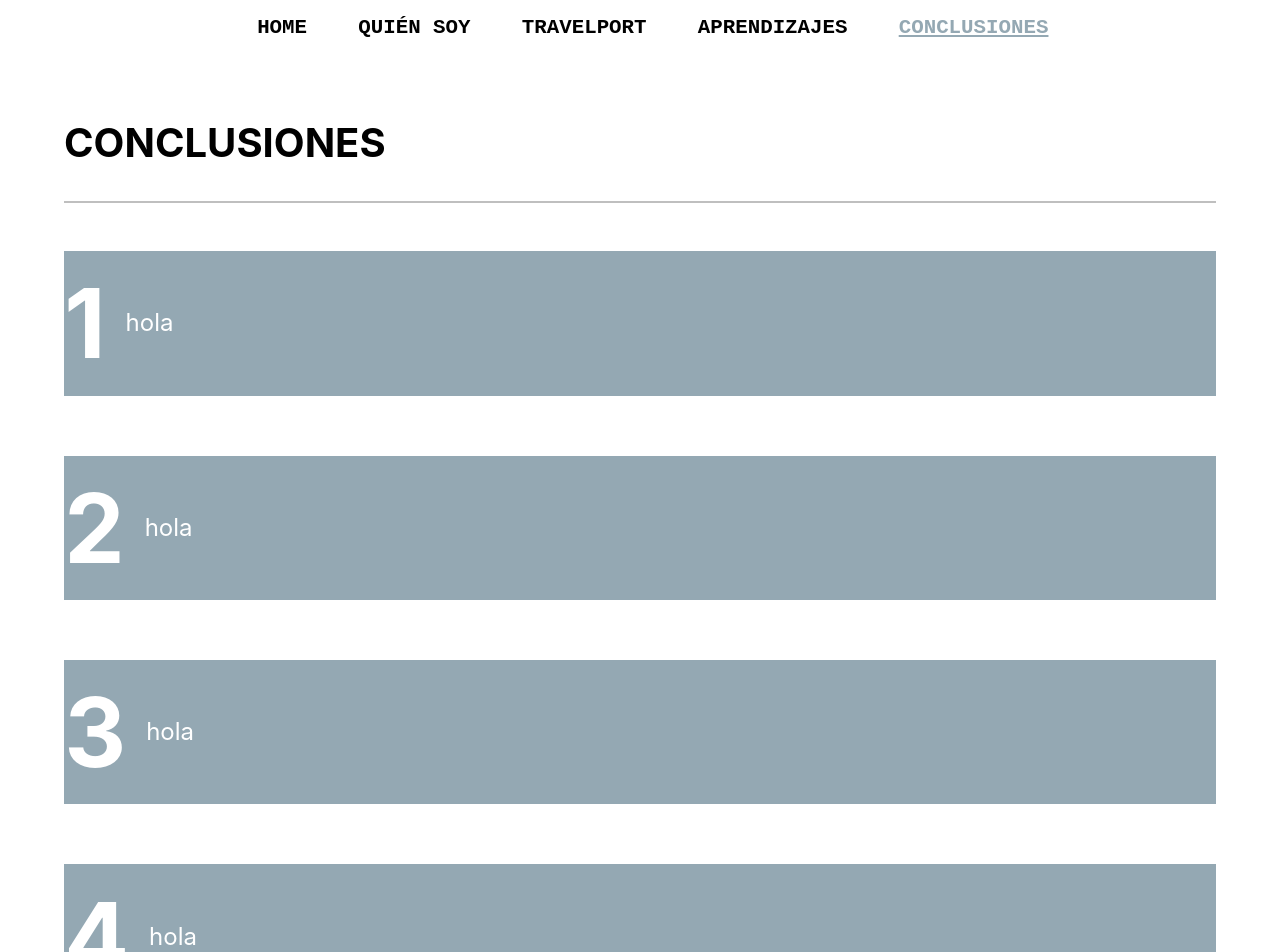
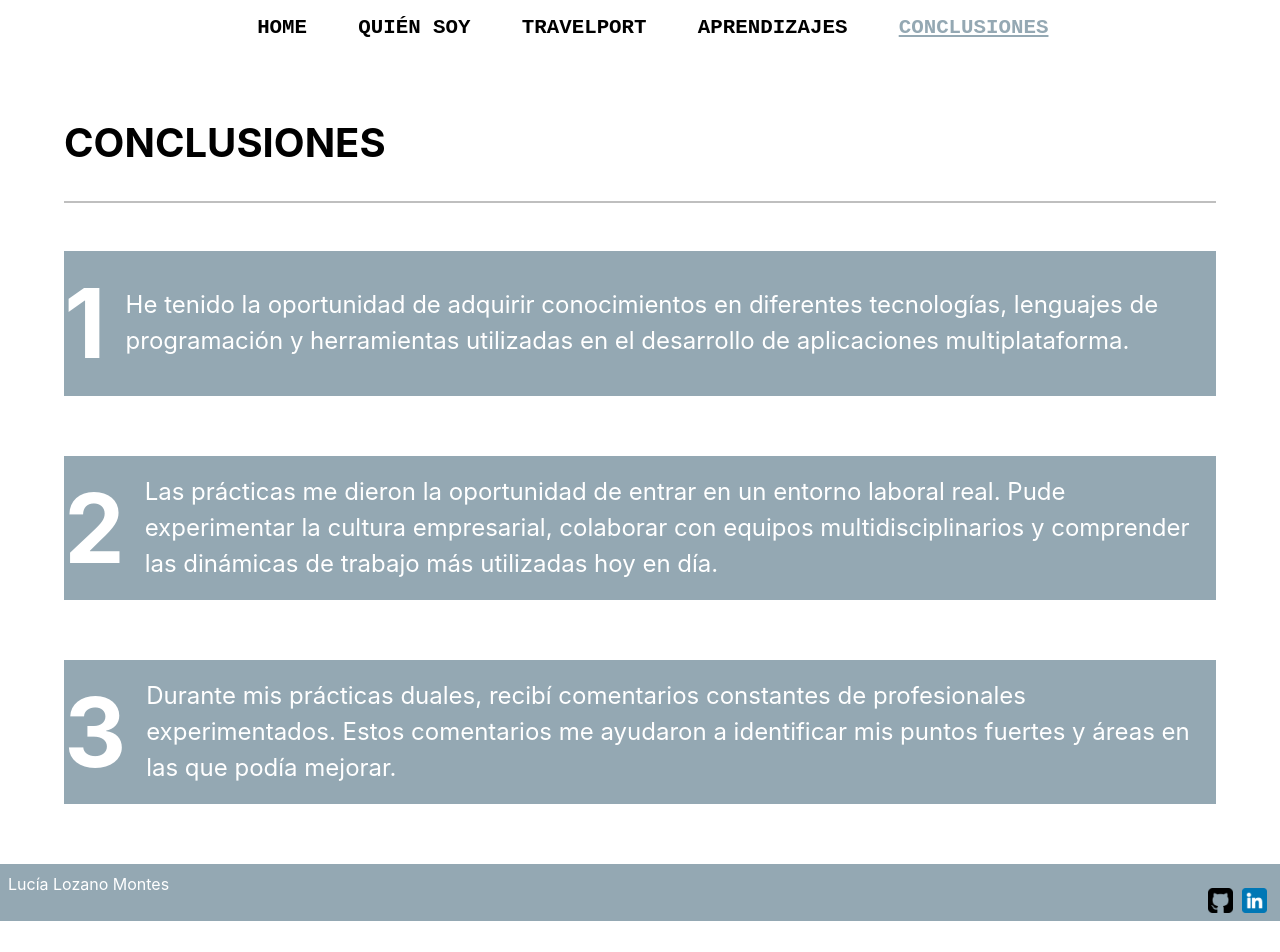
Before and after one commit to akane52/dual, a React (Create React App) app: page /components/ConclusionsPage in a window 1280 px wide. Shown: the top 952 px of the page. After the commit the page ends 921 px from the top, so only its background shows below. Built offline with nearby package versions, Linux system fonts and the light colour scheme; the HTML template or start-up script is replaced by a standard one.

Commit message:
conclusions done, I just need to take down the footer

```diff
--- a/src/components/ConclusionsNumbers/index.jsx
+++ b/src/components/ConclusionsNumbers/index.jsx
@@ -17,19 +17,25 @@ export const ConclusionsNumbers = () => {
       </FirstPageContainer>
       <GreyContainer>
         <Numbers> 1 </Numbers>
-        <ConclusionsText>hola</ConclusionsText>
+        <ConclusionsText>
+          He tenido la oportunidad de adquirir conocimientos en diferentes tecnologías,
+          lenguajes de programación y herramientas utilizadas en el desarrollo de aplicaciones multiplataforma.
+        </ConclusionsText>
       </GreyContainer>
       <GreyContainer>
         <Numbers> 2 </Numbers>
-        <ConclusionsText>hola</ConclusionsText>
+        <ConclusionsText>
+          Las prácticas me dieron la oportunidad de entrar en un entorno
+          laboral real. Pude experimentar la cultura empresarial, colaborar con equipos multidisciplinarios
+          y comprender las dinámicas de trabajo más utilizadas hoy en día.
+        </ConclusionsText>
       </GreyContainer>
       <GreyContainer>
         <Numbers> 3 </Numbers>
-        <ConclusionsText>hola</ConclusionsText>
-      </GreyContainer>
-      <GreyContainer>
-        <Numbers> 4 </Numbers>
-        <ConclusionsText>hola</ConclusionsText>
+        <ConclusionsText>
+          Durante mis prácticas duales, recibí comentarios constantes de profesionales experimentados.
+          Estos comentarios me ayudaron a identificar mis puntos fuertes y áreas en las que podía mejorar.
+        </ConclusionsText>
       </GreyContainer>
     </div>
   )
--- a/src/components/ConclusionsNumbers/styles.js
+++ b/src/components/ConclusionsNumbers/styles.js
@@ -43,4 +43,5 @@ export const ConclusionsText = styled.div`
     margin-left: 20px;
     font-size: 1.5rem;
     color: white;
+    margin-right: 2%;
 `
--- a/src/components/Footer/index.jsx
+++ b/src/components/Footer/index.jsx
@@ -6,7 +6,7 @@ import { FooterDiv, SocialLinksDiv, SocialLink, LinkedinLogo, GithubLogo } from
 const Footer = () => {
     return (
         <FooterDiv >
-          <p>Copyright &copy; 2022 Lucia Todos los derechos reservados</p>
+          <p>Lucía Lozano Montes</p>
           <SocialLinksDiv>
             <SocialLink href='https://github.com/akane52'>
               <GithubLogo src={github} alt="Github logo"></GithubLogo>
```
